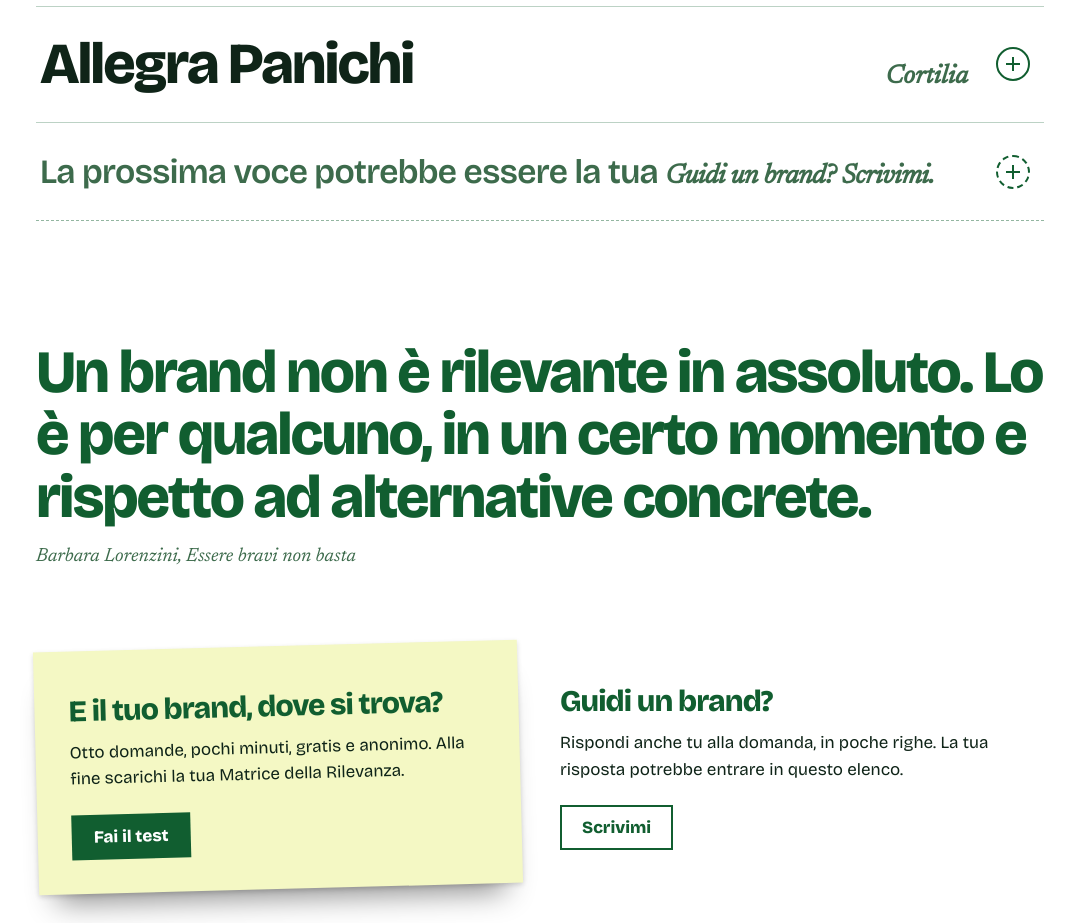
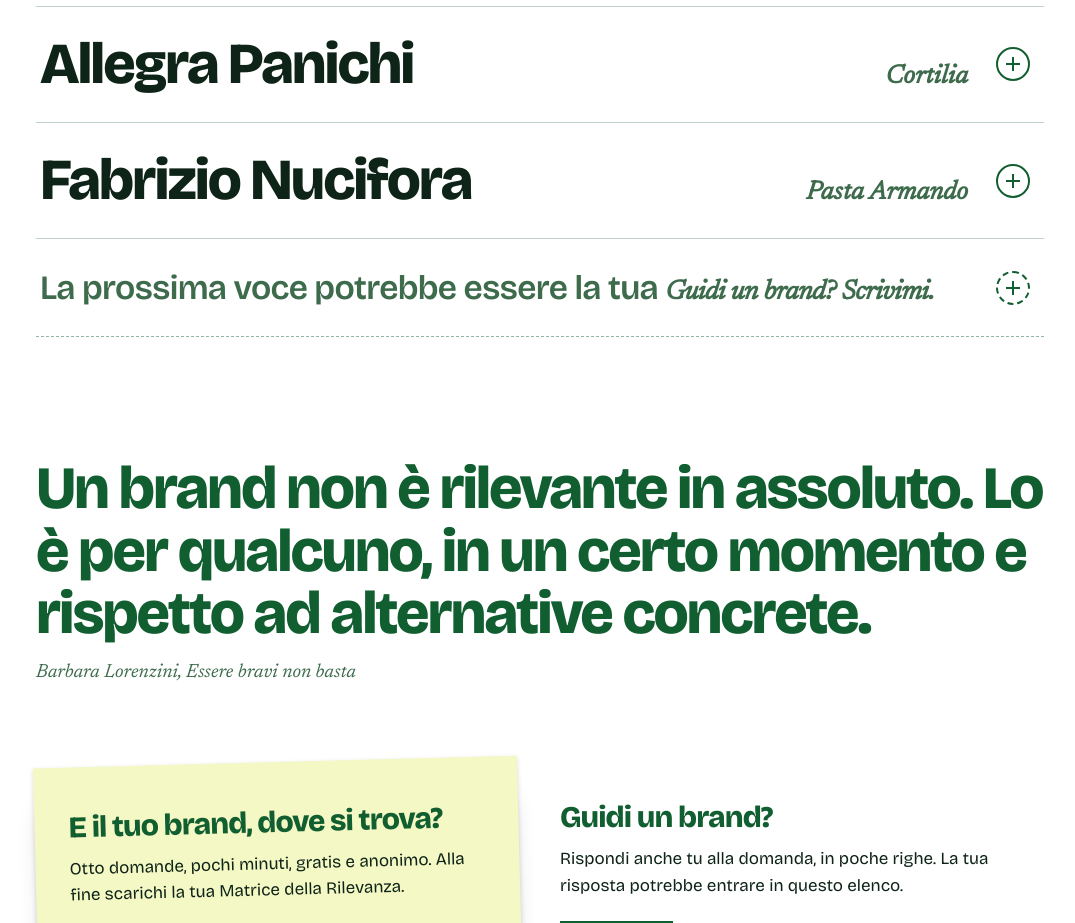
Before and after one commit to parliamodimarketing/parliamodirilevanza, a plain HTML site: page index.html in a window 1280 px wide. Shown: the part 1320-2243 px from the top of the page, without its empty margins (100-1175 px from the left). Drawn offline with nearby package versions, Linux system fonts and the light colour scheme.

Commit message:
Add files via upload

```diff
--- a/index.html
+++ b/index.html
@@ -224,6 +224,25 @@
         </div>
       </div>
     </li>
+    <!-- ===== VOCE: Fabrizio Nucifora ===== -->
+    <li class="voce" id="nucifora">
+      <h3>
+        <button class="voce-btn" aria-expanded="false" aria-controls="r-nucifora">
+          <span class="nome">Fabrizio Nucifora</span>
+          <span class="brand">Pasta Armando</span>
+          <span class="segno" aria-hidden="true"></span>
+        </button>
+      </h3>
+      <div class="risposta" id="r-nucifora" role="region" aria-label="Risposta di Fabrizio Nucifora" hidden>
+        <div class="postit" style="--carta: #f4f8c4; --rot: -1deg;">
+          <span class="scotch" aria-hidden="true"></span>
+          <p class="domanda">Che cos'è un brand rilevante?</p>
+          <p><strong>«Io trovo un brand rilevante quando ha un posto significativo nelle scelte delle persone.</strong> Queste scelte possono essere scelte piccole, qual è la pasta che porto oggi in tavola se voglio far contenta la mia famiglia, oppure scelte più grandi: qual è la pasta che, quando la consumo, nel frattempo remunera adeguatamente tutti gli attori della filiera.</p>
+          <p>Quindi molti di questi significati di rilevanza sono significati attribuiti da chi ci sceglie. Noi dobbiamo però facilitare la comprensione dei nostri valori a chi ci sta osservando. Credo che questo sia lo sforzo più importante e anche onesto che debba fare un professionista del marketing se vuole costruire un brand che abbia una rilevanza di lungo periodo.»</p>
+          <p class="firma"><span>Fabrizio Nucifora</span>Brand Sales &amp; Marketing Director, Pasta Armando</p>
+        </div>
+      </div>
+    </li>
 
     <!-- ===== SPAZIO LIBERO (resta sempre ultimo) ===== -->
     <li>
```
Also changed, not shown: 1 other file.
